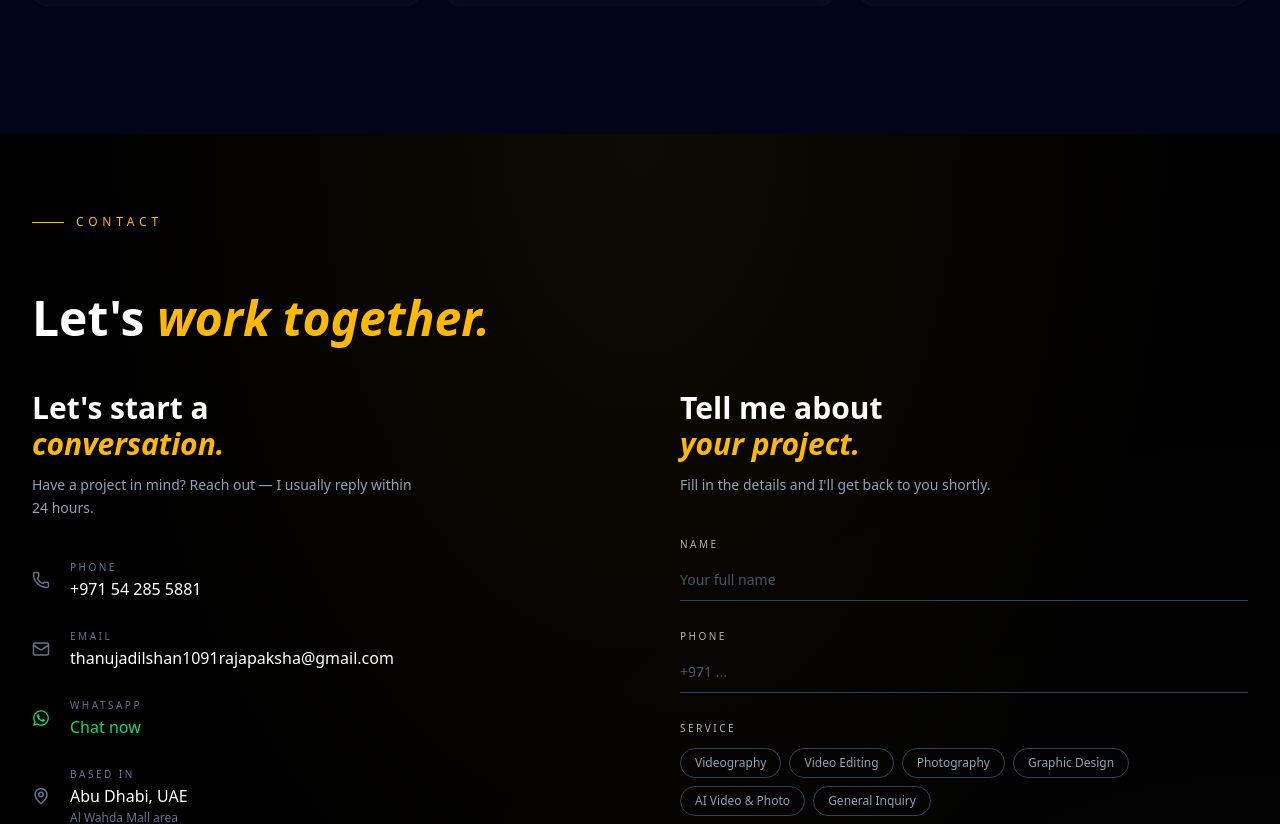
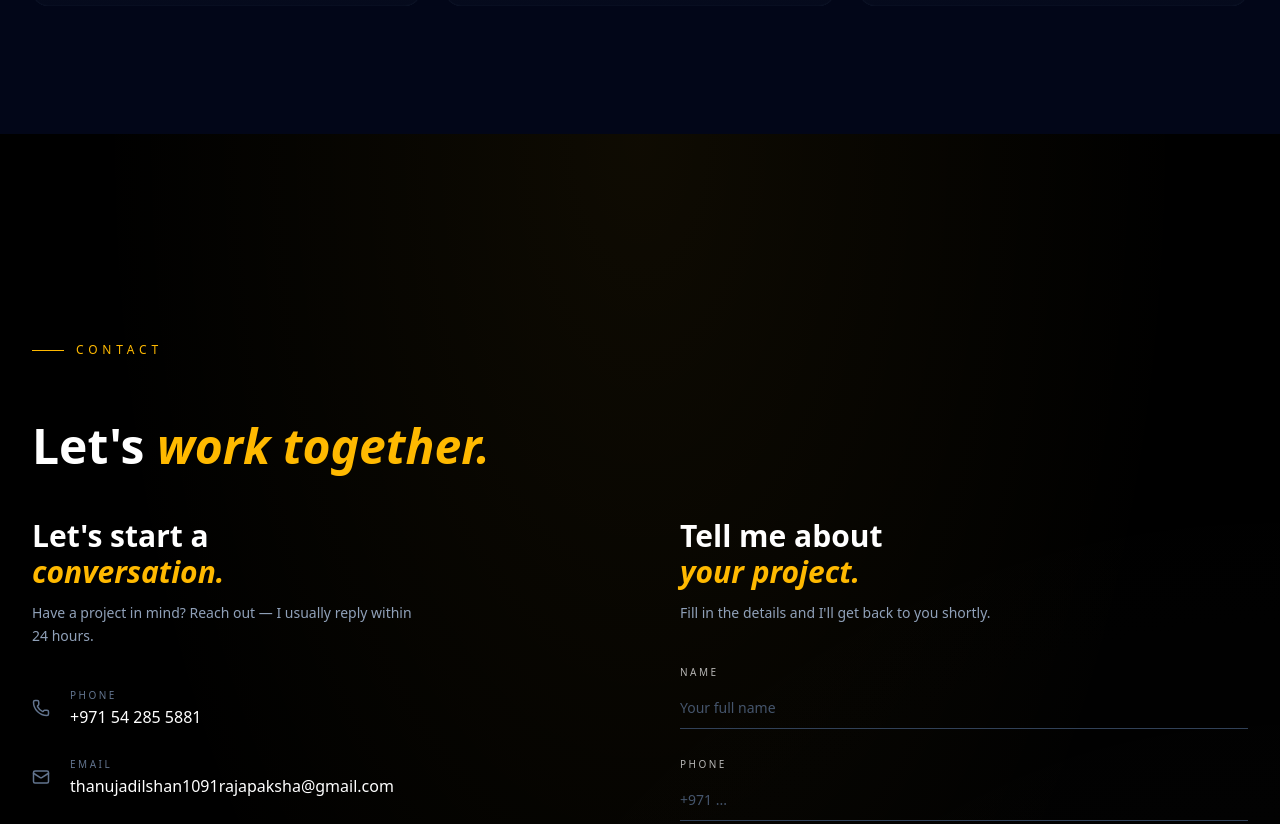
Before and after one commit to umeshkhanal/dilshan, a React (Vite) app: page / in a window 1280 px wide. Shown: the part 4920-5744 px from the top of the page. Built offline with nearby package versions, Linux system fonts and the light colour scheme; grey boxes are pictures that could not be loaded.

Commit message:
Update Contact.jsx

```diff
--- a/src/components/Contact.jsx
+++ b/src/components/Contact.jsx
@@ -84,6 +84,7 @@ const Contact = () => {
 
   return (
     <section id="contact" className="relative overflow-hidden bg-black">
+      <div className="relative py-24 md:py-32 bg-black">
       {/* Ambient glow */}
       <div className="absolute inset-0 bg-[radial-gradient(ellipse_at_top,_rgba(251,191,36,0.06),transparent_60%)] pointer-events-none" />
       <div className="absolute inset-0 bg-[radial-gradient(ellipse_at_bottom_right,_rgba(255,255,255,0.02),transparent_55%)] pointer-events-none" />
@@ -415,7 +416,7 @@ const Contact = () => {
             </form>
           </motion.div>
         </div>
-      </div>
+      </div></div>
     </section>
   );
 };
```
